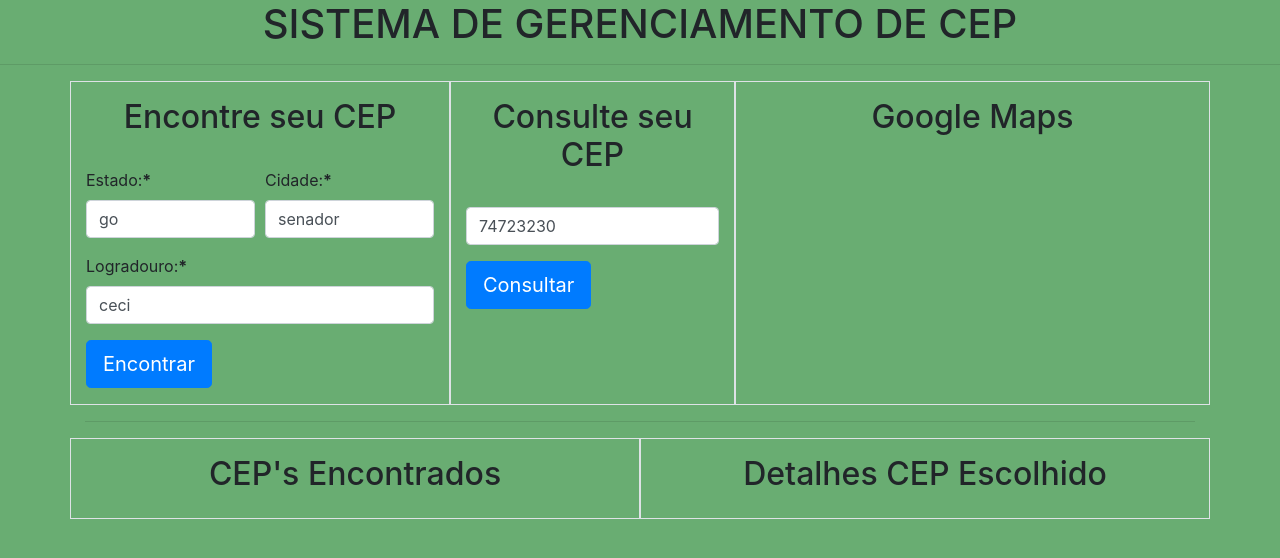
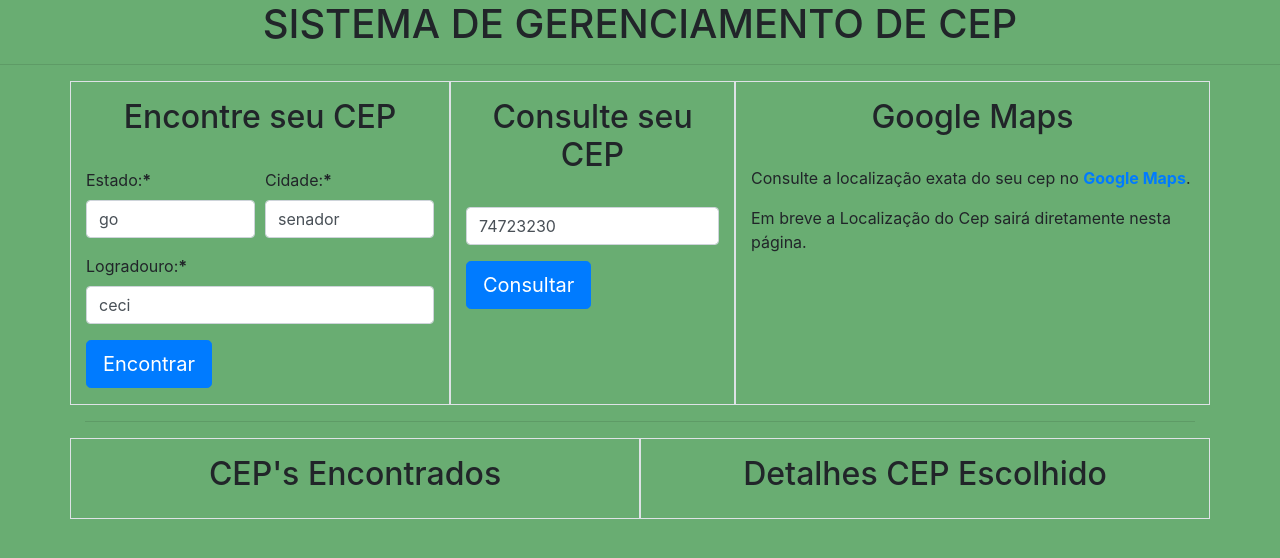
Before and after one commit to WesleyRSan/SiteCep, a plain HTML site: page teste.html in a window 1280 px wide. Drawn offline with nearby package versions, Linux system fonts and the light colour scheme.

Commit message:
Adicionanado Link Google Maps

```diff
--- a/teste.css
+++ b/teste.css
@@ -7,7 +7,6 @@ body {
     height: 100vh;
 }
 
-.obrigatorio {
-    color: red;
-    font-weight: bold;
+.mapa {
+    margin-top: 30px;
 }
--- a/teste.html
+++ b/teste.html
@@ -46,6 +46,9 @@
             </div>
             <div class="col-md-5 border py-3">
                 <div class="col"><h2 class="text-center"> Google Maps </h2></div>
+                <div class="mapa">
+                <p>Consulte a localização exata do seu cep no <a href="https://www.google.com.br/maps" target="_blank" class="font-weight-bold"> Google Maps</a>.</p>
+                Em breve a Localização do Cep sairá diretamente nesta página. </div>
             </div>
 
         </div>
```
